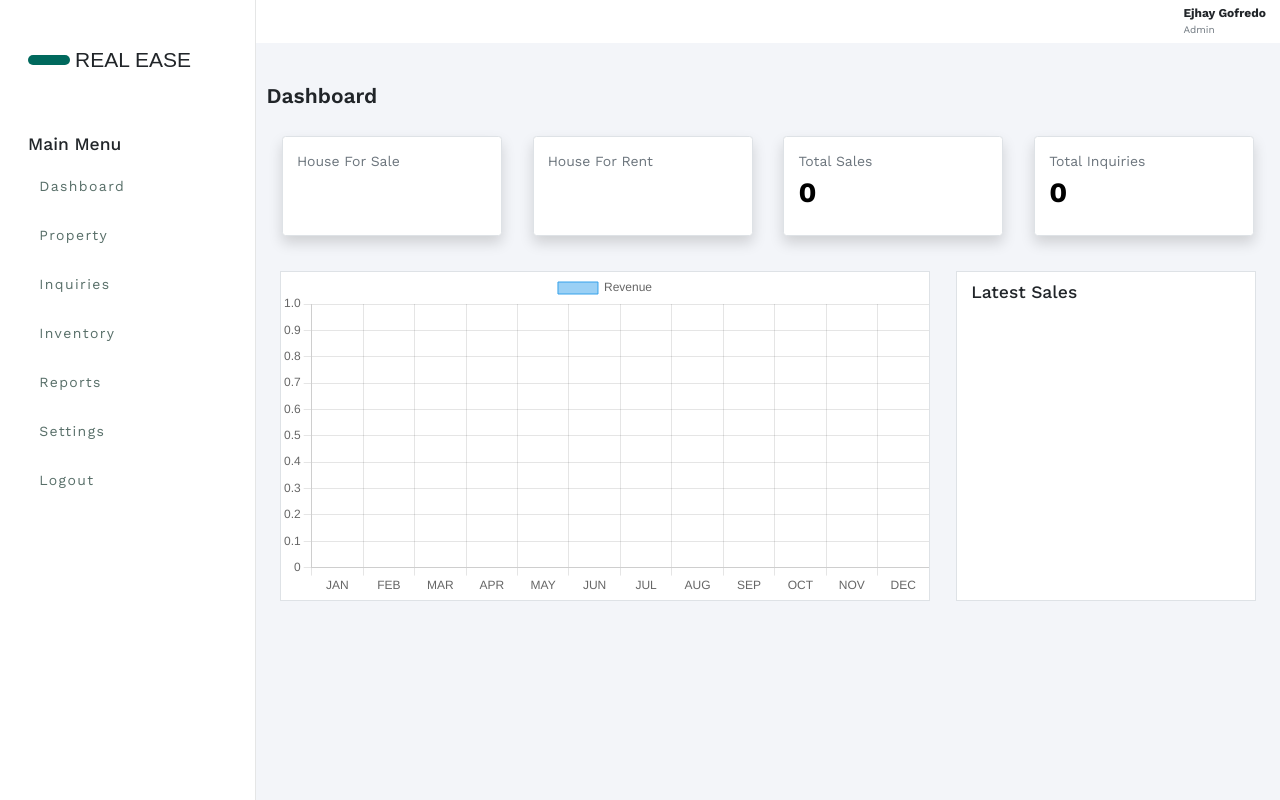
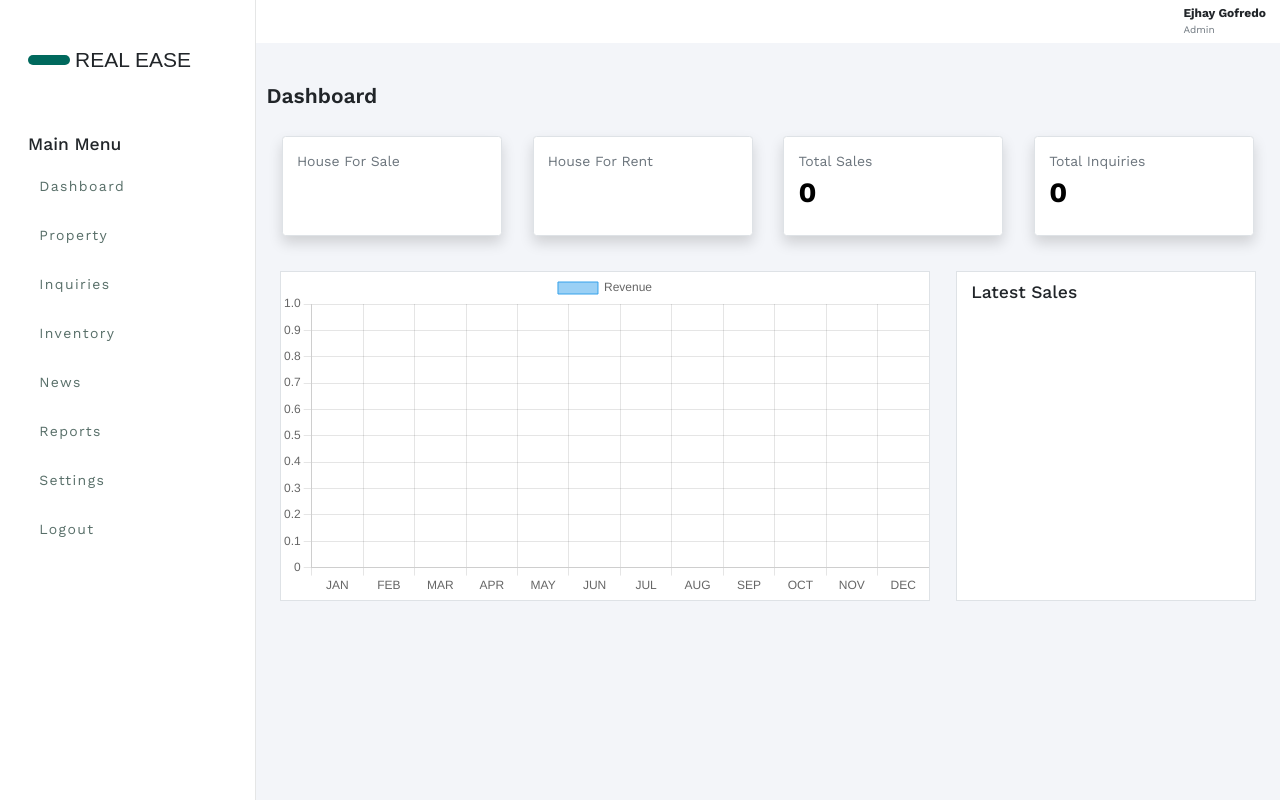
Before and after one commit to Ejxzdevs/Real-Estate-Management-System, a PHP site: page /admin.php?route=dashboard in a window 1280 px wide. Run offline with PHP 8.4, Linux system fonts and the light colour scheme; data that the repository does not hold is empty; some libraries are stand-ins or nearby versions; some web fonts are replaced.

Commit message:
added news link

```diff
--- a/app/view/components/sidebar.php
+++ b/app/view/components/sidebar.php
@@ -19,6 +19,9 @@
                 <i class="bi bi-box"></i><a href="?route=inventory">Inventory</a>
             </li>
             <li>
+                <i class="bi bi-newspaper"></i><a href="?route=news">News</a>
+            </li>
+            <li>
                 <i class="bi bi-file-earmark-text"></i><a href="" >Reports</a>
             </li>
             <li>
```
